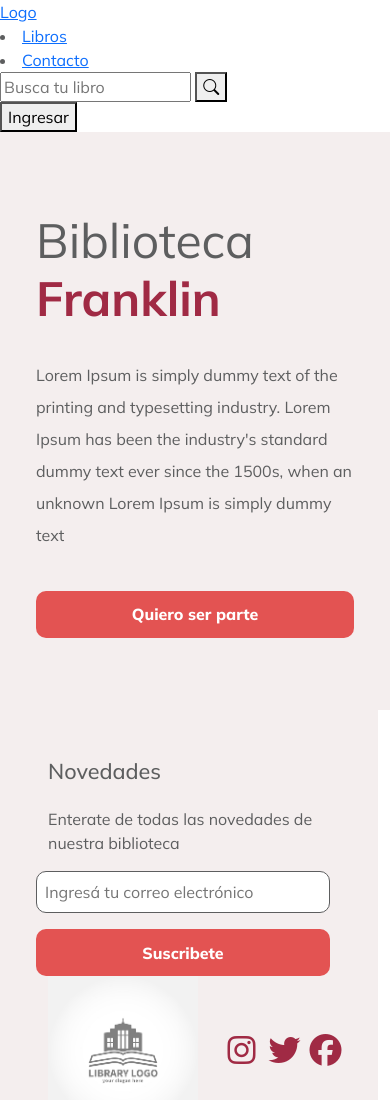
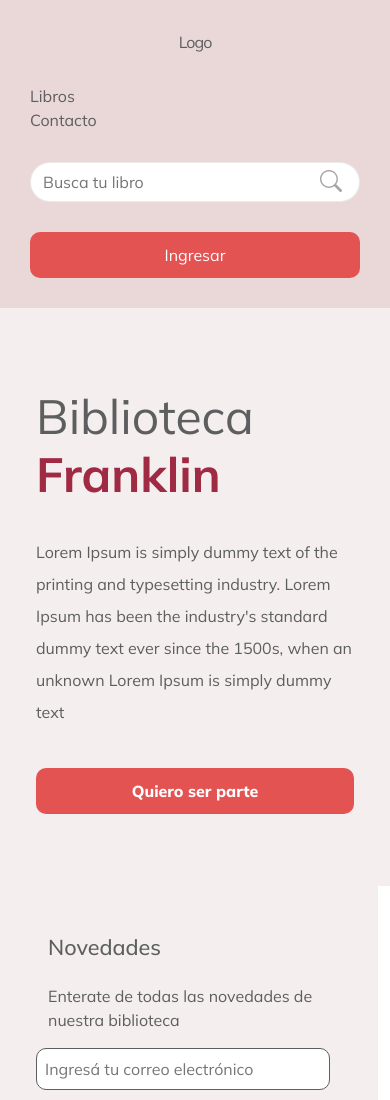
Before and after one commit to proyectos-tsdwad/integrador-modulo-fullstack, a plain HTML site: page pages/index.html in a window 390 px wide. Shown: the top 1100 px of the page. Drawn offline with nearby package versions, Linux system fonts and the light colour scheme.

Commit message:
add nav styles

```diff
--- a/style/style.css
+++ b/style/style.css
@@ -105,7 +105,149 @@ body{
 
 
 /* nav bar */
+.menu {
+  background: #ead8d8;
+  height: 137px;
+  display: flex;
+  align-items: center;
+  justify-content: space-between;
 
+  padding: 0 30px;
+}
+
+nav .menu__logo {
+  display: flex;
+  align-items: center;
+}
+
+nav .menu__logo a {
+  color: var(--primary-black);
+  letter-spacing: -1px;
+  text-decoration: none;
+}
+
+.menu__lista {
+  display: flex;
+}
+
+.menu__item {
+  list-style: none;
+  padding: 0 15px;
+}
+
+.menu__item a {
+  color: var(--primary-black);
+  font-size: 1rem;
+  text-decoration: none;
+}
+
+nav .menu__item a:hover {
+  color: #e35352;
+}
+
+nav form {
+  display: flex;
+  height: 40px;
+  padding: 2px;
+  background: #ffffff;
+  border-radius: 20px;
+  min-width: 18% !important;
+
+  border: 1px solid rgba(155, 155, 155, 0.2);
+}
+
+nav form .search-data {
+  width: 100%;
+  height: 100%;
+  padding: 0 10px;
+  color: #a5a5a5;
+  font-size: 1rem;
+  border: none;
+  background: none;
+}
+
+.search-data:focus {
+  outline: none;
+}
+
+nav form button {
+  padding: 0 15px;
+  color: #a5a5a5;
+  font-size: 22px;
+  background: #ffffff;
+  border: none;
+  border-radius: 20px;
+  cursor: pointer;
+}
+
+nav form button:hover {
+  background: #f2f2f2;
+}
+
+.menu__btn {
+  border: none;
+
+}
+
+.menu__btn button {
+  width: 100px;
+  padding-top: 0.7rem;
+  padding-bottom: 0.7rem;
+  font-size: 1rem;
+  background-color: #ead8d8;
+  border: 0;
+}
+
+.menu__btn button:hover {
+  background: var(--primary-red);
+  border-radius: 10px;
+
+  color: #fcfeff;
+  transition-duration: 0.5s;
+}
+
+@media all and (max-width: 700px) {
+  .menu {
+    background: #ead8d8;
+    height: auto;
+    display: flex;
+    flex-wrap: wrap;
+    flex-direction: column;
+    justify-items: center;
+
+    padding: 30px 30px;
+  }
+  .menu__lista {
+    flex-direction: column;
+    width: 100%;
+    padding: 30px 0px;
+  }
+
+  .menu__item {
+    display: flex;
+    flex-direction: row;
+    width: 100%;
+    padding-left: 0px;
+  }
+
+  nav form{
+    width: 100%;
+  }
+
+  .menu__btn {
+    width: 100%;
+    padding-top: 30px;
+  }
+
+  .menu__btn button {
+    width: 100%;
+    padding-top: 0.7rem;
+    padding-bottom: 0.7rem;
+    background: var(--secondary-red);
+    border-radius: 10px;
+    color: #fcfeff;
+  }
+}
 
 /* FOOTER */
 footer {
```
